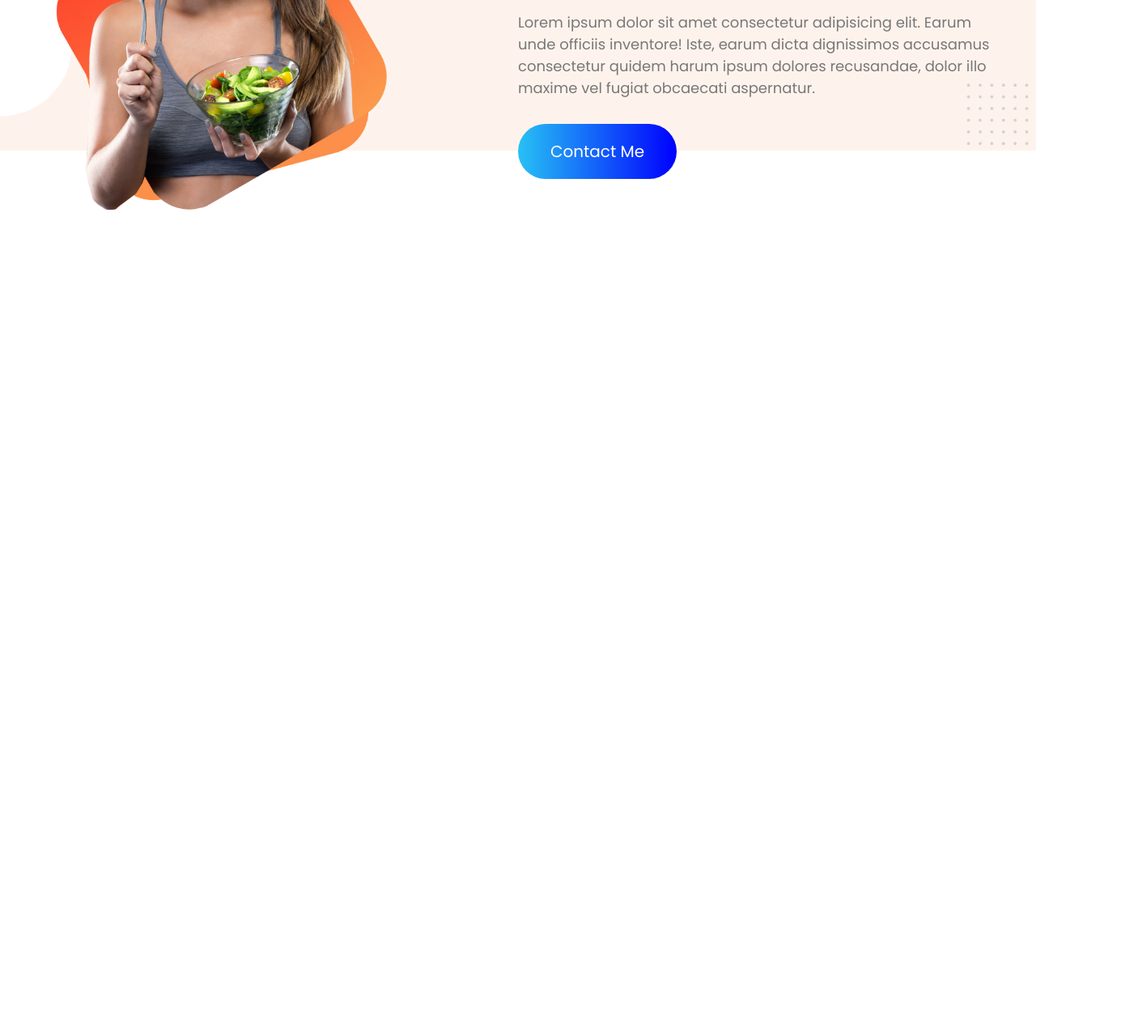
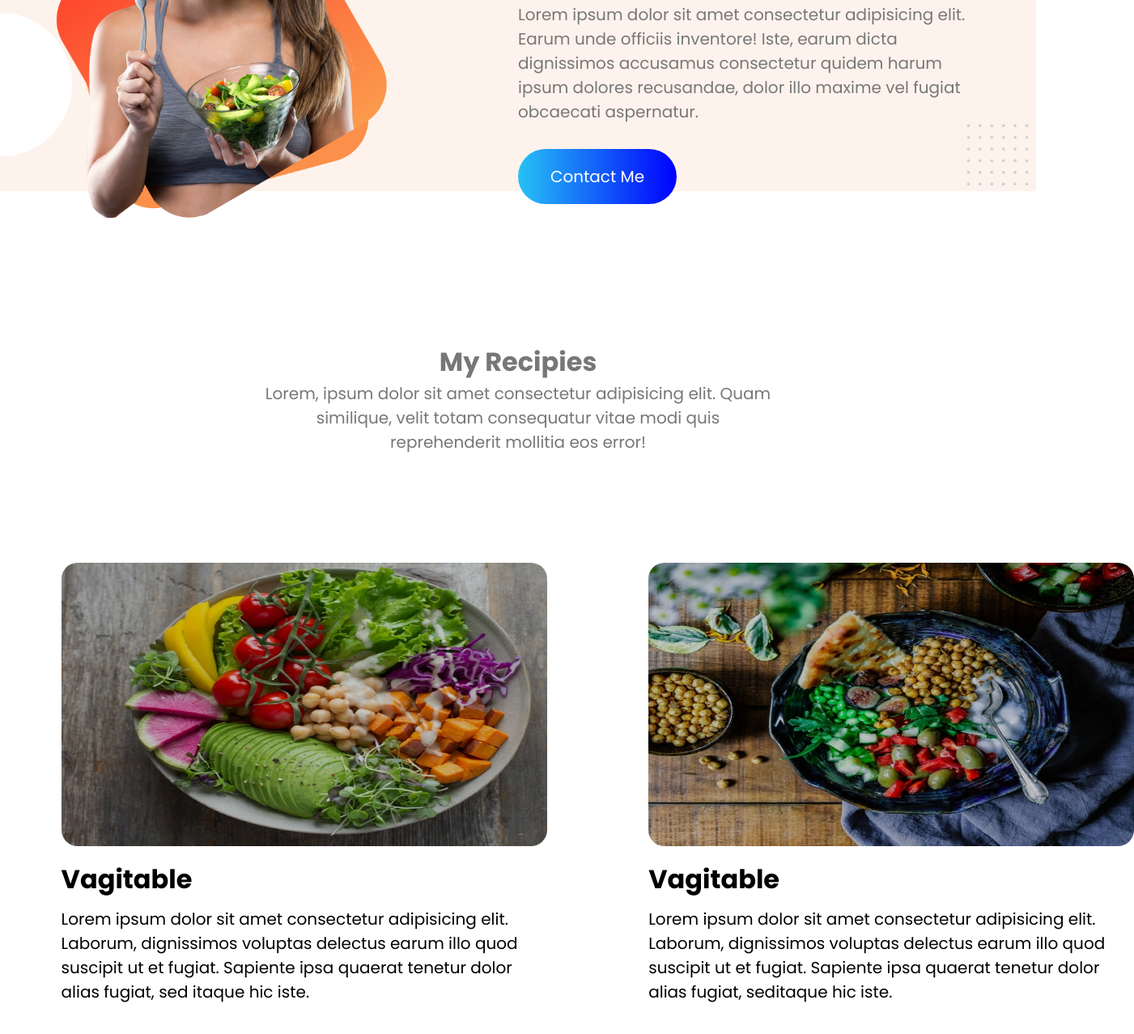
Before and after one commit to mishkat433/eat-fresh, a plain HTML site: page index.html in a window 1280 px wide. Shown: the part 1147-2424 px from the top of the page at 81% size, 1401 px wide, since content can reach past the window. Before the commit the page ends 1600 px from the top, so only its background shows below. Drawn offline with Linux system fonts and the light colour scheme.

Commit message:
recipies

```diff
--- a/index.html
+++ b/index.html
@@ -18,14 +18,15 @@
 
 <body>
     <!-- top section start -->
-    <section class="top-section s-wid">
+    <section class="top-section s-wid m-bottom">
         <div class="left">
             <h1 class="text-mute tex-bold m-bottom"><span style="color: blue;">Skip </span>the diet,<br> just eat
                 healthy with
                 food
                 network
             </h1>
-            <p class="text-mute m-bottom">imaging you don't need a died because we provide healthy and delicious food
+            <p class="text-mute m-bottom f-size">imaging you don't need a died because we provide healthy and delicious
+                food
                 for you</p>
             <a class="order-btn" href="#">Order Food</a>
         </div>
@@ -42,13 +43,51 @@
         </div>
         <div class="about-right wid">
             <h1 class="text-mute tex-bold contact m-bottom">Contact me</h1>
-            <p class="text-mute m-bottom m-bottom">Lorem ipsum dolor sit amet consectetur adipisicing elit. Earum unde
+            <p class="text-mute m-bottom m-bottom f-size">Lorem ipsum dolor sit amet consectetur adipisicing elit. Earum
+                unde
                 officiis
                 inventore! Iste, earum dicta dignissimos accusamus consectetur quidem harum ipsum dolores recusandae,
                 dolor illo maxime vel fugiat obcaecati aspernatur.</p>
             <a class="order-btn" href="#">Contact Me</a>
         </div>
     </section>
+    <!-- About section end -->
+
+    <!-- recipies start -->
+
+    <div class="recipi-section">
+        <div class="wid">
+            <h1 class="text-mute">My Recipies</h1>
+            <p class="text-mute f-size">Lorem, ipsum dolor sit amet consectetur adipisicing elit. Quam similique, velit
+                totam consequatur vitae modi quis reprehenderit mollitia eos error!</p>
+        </div>
+
+        <div class="top-section">
+            <div class="card">
+                <img src="./images/Project Cover5.png" alt=" ">
+                <div class="detail">
+                    <h1>Vagitable</h1>
+                    <p class="f-size tex-mute">Lorem ipsum dolor sit amet consectetur adipisicing elit. Laborum,
+                        dignissimos voluptas delectus
+                        earum illo quod suscipit ut et fugiat. Sapiente ipsa quaerat tenetur dolor alias fugiat, sed
+                        itaque hic iste.</p>
+                </div>
+            </div>
+            <div class="card">
+                <img src="./images/Project Cover8.png" alt=" ">
+                <div class="detail">
+                    <h1>Vagitable</h1>
+                    <p class="tex-mute f-size">Lorem ipsum dolor sit amet consectetur adipisicing elit. Laborum,
+                        dignissimos voluptas delectus earum illo quod suscipit ut et fugiat. Sapiente ipsa quaerat
+                        tenetur dolor alias fugiat, seditaque hic iste.</p>
+                </div>
+            </div>
+        </div>
+
+
+    </div>
+
+    <!-- recipies end -->
 </body>
 
 </html>
--- a/style.css
+++ b/style.css
@@ -5,6 +5,7 @@
     font-family: 'Poppins', sans-serif;
 }
 
+/* common start*/
 .text-mute {
     color: rgb(120, 119, 119);
 }
@@ -25,11 +26,16 @@
     padding: 0px 100px;
 }
 
+.f-size {
+    font-size: 20px;
+}
+
+/* common end */
 
 .top-section {
     display: flex;
     height: 100vh;
-    justify-content: center;
+    justify-content: space-evenly;
     align-items: center;
 
 }
@@ -41,7 +47,6 @@
 }
 
 .left p {
-    font-size: 18px;
     font-weight: 500;
 }
 
@@ -77,7 +82,6 @@
 }
 
 .about-right p {
-    font-size: 18px;
     margin-right: 50px;
 }
 
@@ -85,4 +89,38 @@
     background: url("./images/7.png");
     background-repeat: no-repeat;
     background-size: 100%;
+    height: 90vh;
 }
+
+/* about section end */
+
+/* recipie start */
+.recipi-section .wid {
+    text-align: center;
+    margin: 0 auto;
+}
+
+
+.card {
+    margin: 0px 50px;
+    background-color: #fff;
+    transition: 0.3s;
+    height: 580px;
+    padding-left: 2%;
+    border-radius: 20px;
+}
+
+.card:hover {
+    box-shadow: 0px 0px 20px gray;
+}
+
+.card img {
+    height: 350px;
+    width: 600px;
+    border-radius: 20px;
+    margin-top: 4%;
+}
+
+.detail h1 {
+    padding: 10px 0px;
+}
```
Also changed, not shown: images/Project Cover5.png (added), images/Project Cover8.png (added), images/female/38-387173_supplement-nutrient-dietary-eating-food-free-download-nutrition-removebg-preview.png (deleted), images/female/6667872_preview-removebg-preview.png (deleted), images/female/Person Image.png (deleted), images/female/eat-healthy-food-png-transparent-eat-healthy-foodpng-images-woman-eating-png-480_319-removebg-preview.png (deleted), images/female/eat-healthy-food-png-transparent-eat-healthy-foodpng-images-woman-eating-png-480_319.png (deleted), images/female/kisspng-eating-junk-food-hunger-fast-food-woman-eating-5b100f5d437345.6346499515277791652763-removebg-preview.png (deleted), images/female/kisspng-healthy-diet-food-eating-nutrition-woman-diet-5b20e260c13c04.3441013515288817607915-removebg-preview.png (deleted), images/female/png-clipart-eating-healthy-diet-food-health-natural-foods-food-removebg-preview.png (deleted), images/male/31602633-happy-man-with-unhealthy-burger-sandwich-in-hand-get-ready-to-eat-isolated-on-a-white-background-fas-removebg-preview.png (deleted), images/male/Hero Image.jpg (deleted), images/male/attractive-man-eating-hamburger-he-260nw-310832510-removebg-preview.png (deleted), images/male/guy-eats-hot-dog-which-himself-has-prepared-street-food-young-man-blue-shirt-eats-hot-dog-white-background-100449486-removebg-preview.png (deleted), 1 more files.
